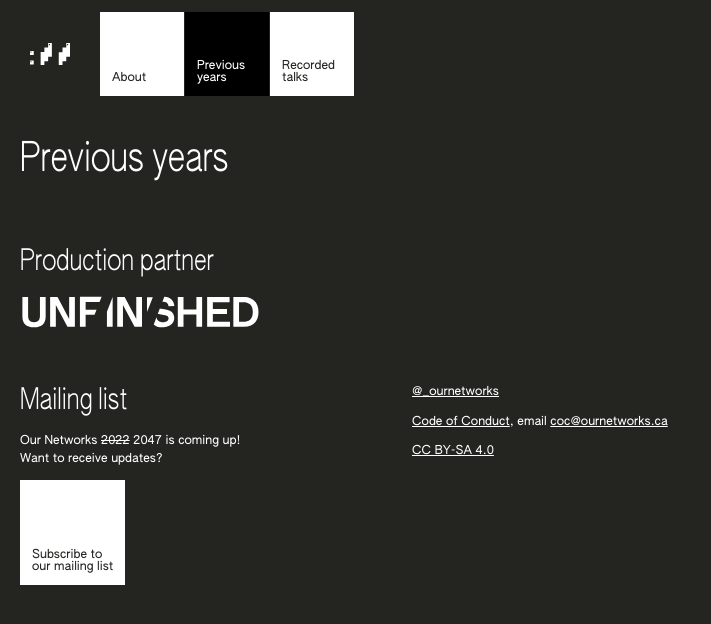
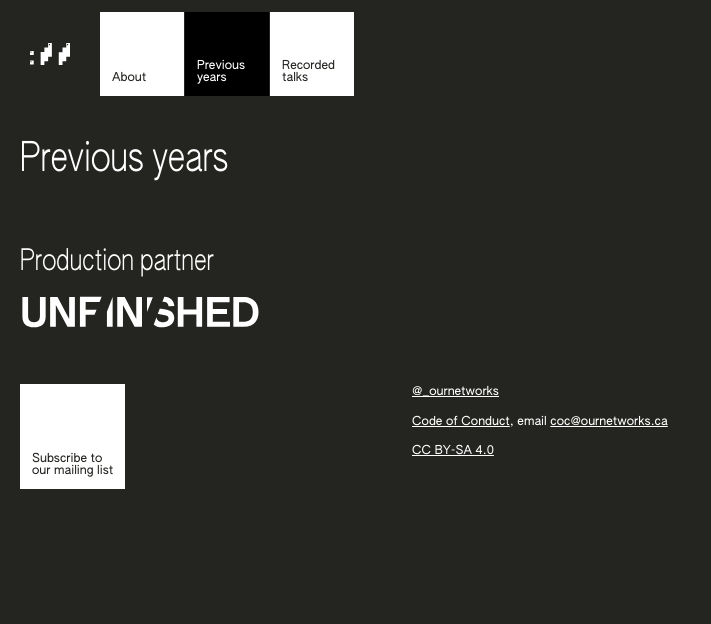
Before and after one commit to ournetworks/ournetworks.ca, a Jekyll site: the page built from previous-years.md, in a window 1280 px wide. Shown: the top 624 px of the page, without its empty margins (0-711 px from the left). Built offline with Jekyll 4.4.1, drawn with Linux system fonts in a browser that asks for light colours.

Commit message:
update mailing list section

```diff
--- a/_includes/footer.html
+++ b/_includes/footer.html
@@ -8,8 +8,6 @@
 
   <div class="container flex">
     <div class="mr-2 w-50">
-      <h2 class="authentic-condensed-60 mb-05 mt-0">Mailing list</h2>
-      <p>Our Networks <strike>2022</strike> 2047 is coming up!<br /> Want to receive updates?</p>
       <a href="https://lists.mayfirst.org/mailman/listinfo/ournetworks" class="button primary square" target="_blank" rel="noopener">Subscribe to <br> our mailing list</a>
     </div>
     <div class="w-50">
```
